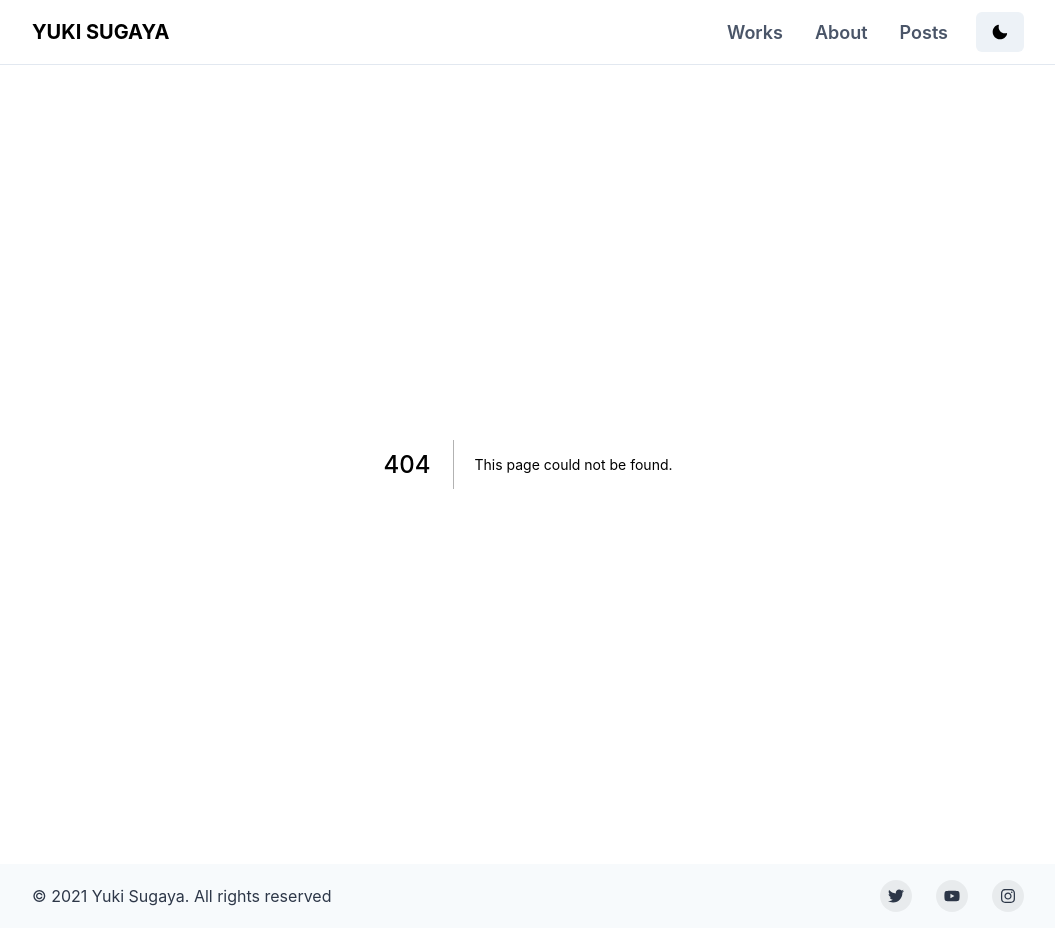
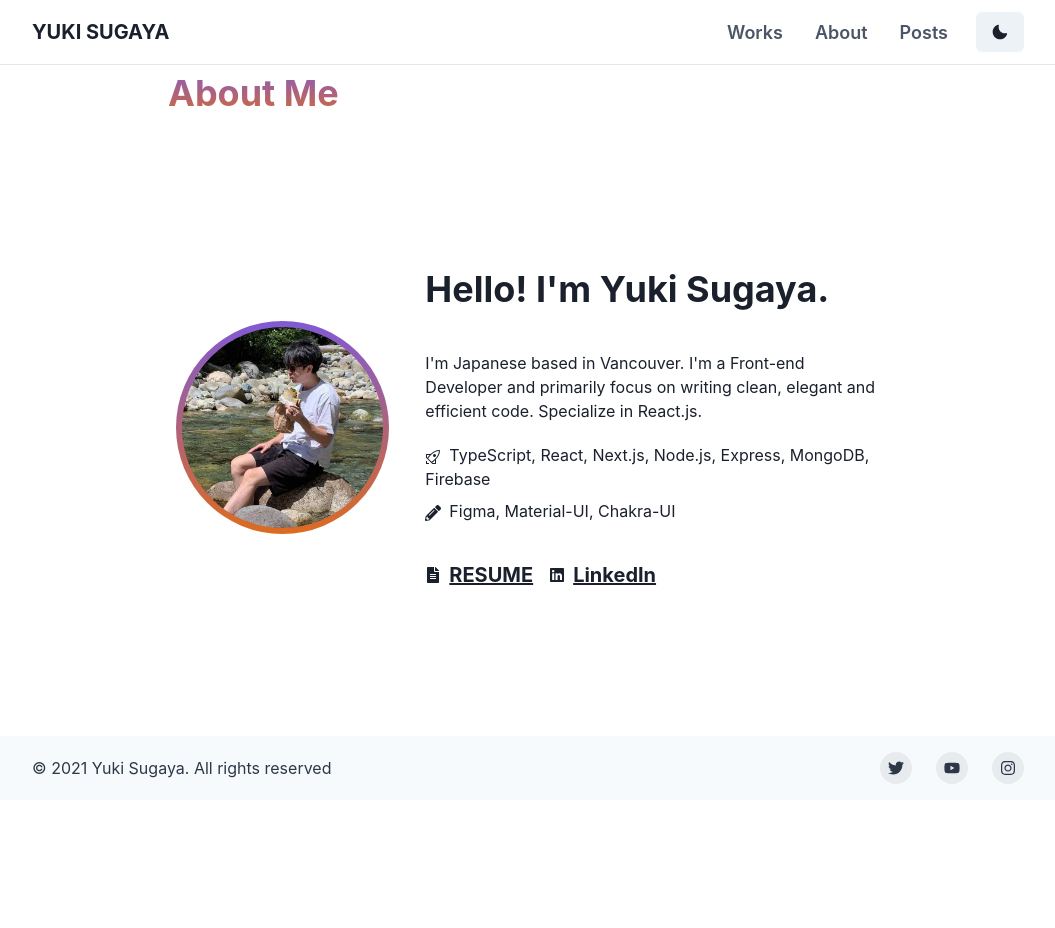
Before and after one commit to sugaya24/next-portfolio, a Next.js app: page /about in a window 1280 px wide. Before the commit this address had no page. Shown: the whole page, without its empty margins (112-1167 px from the left). After the commit the page ends 800 px from the top, so only its background shows below. Built offline with nearby package versions, Linux system fonts and the light colour scheme.

Commit message:
feat(about): create an about page

```diff
--- /dev/null
+++ b/src/pages/about.tsx
@@ -0,0 +1,114 @@
+import React from 'react';
+import {
+  Box,
+  Heading,
+  Center,
+  Image,
+  Text,
+  Grid,
+  GridItem,
+  List,
+  ListIcon,
+  ListItem,
+  Link as CuiLink,
+  useBreakpointValue,
+  HStack,
+  Icon,
+} from '@chakra-ui/react';
+import { VscRocket } from 'react-icons/vsc';
+import { FaFileAlt, FaLinkedin, FaPencilAlt } from 'react-icons/fa';
+import { colors } from 'lib/theme';
+
+const profileSrc = `/images/profile.jpeg`;
+
+const ProfileSection = () => {
+  const isMobile = useBreakpointValue({ base: true, md: false });
+
+  return (
+    <Grid w={`100%`} h={`100%`} templateColumns={{ base: `1`, md: `1fr 2fr` }}>
+      <Center>
+        <GridItem
+          mx={{ base: `16`, md: `4` }}
+          my={{ base: `8`, md: `4` }}
+          borderRadius={`50%`}
+          bgGradient={colors.headingGradient}
+        >
+          <Image p={`6px`} src={profileSrc} borderRadius={`50%`} />
+        </GridItem>
+      </Center>
+      <Center>
+        <GridItem mx={`20px`}>
+          <Heading mb={{ base: `5`, md: `10` }}>
+            {isMobile ? (
+              <>
+                Hello!
+                <br />
+                I&apos;m Yuki Sugaya.
+              </>
+            ) : (
+              <>Hello! I&apos;m Yuki Sugaya.</>
+            )}
+          </Heading>
+          <Text mb={`5`}>
+            I&apos;m Japanese based in Vancouver. I&apos;m a Front-end Developer
+            and primarily focus on writing clean, elegant and efficient code.
+            Specialize in React.js.
+          </Text>
+          <List mb={`10`}>
+            <ListItem mb={`2`}>
+              <ListIcon as={VscRocket} />
+              TypeScript, React, Next.js, Node.js, Express, MongoDB, Firebase
+            </ListItem>
+            <ListItem>
+              <ListIcon as={FaPencilAlt} />
+              Figma, Material-UI, Chakra-UI
+            </ListItem>
+          </List>
+          <HStack>
+            <CuiLink
+              mr={`2`}
+              href={`https://docs.google.com/document/d/1l_A6gOWWpp_sb9BMtj42Wz4LBzcXWK06zB_LLY84u5A/edit`}
+            >
+              <HStack textDecor={`underline`}>
+                <Icon as={FaFileAlt} />
+                <Heading as={`h3`} size={`md`}>
+                  RESUME
+                </Heading>
+              </HStack>
+            </CuiLink>
+            <CuiLink href={`https://www.linkedin.com/in/yukisugaya/`}>
+              <HStack>
+                <Icon as={FaLinkedin} />
+                <Heading as={`h3`} size={`md`} textDecor={`underline`}>
+                  LinkedIn
+                </Heading>
+              </HStack>
+            </CuiLink>
+          </HStack>
+        </GridItem>
+      </Center>
+    </Grid>
+  );
+};
+
+const AboutPage = () => {
+  return (
+    <Box h={`100%`} pb={`16`} display={`flex`} flexDir={`column`}>
+      <Box w={`100%`}>
+        <Heading
+          as={`h2`}
+          p={2}
+          bgClip={`text`}
+          bgGradient={colors.headingGradient}
+        >
+          About Me
+        </Heading>
+      </Box>
+      <Center w={`100%`} h={`100%`} flex={{ base: `0`, md: `1 0 auto` }}>
+        <ProfileSection />
+      </Center>
+    </Box>
+  );
+};
+
+export default AboutPage;
```
Also changed, not shown: public/images/profile.jpeg (added).
